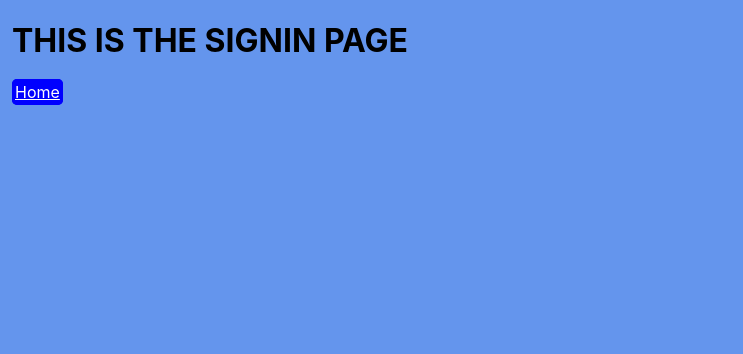
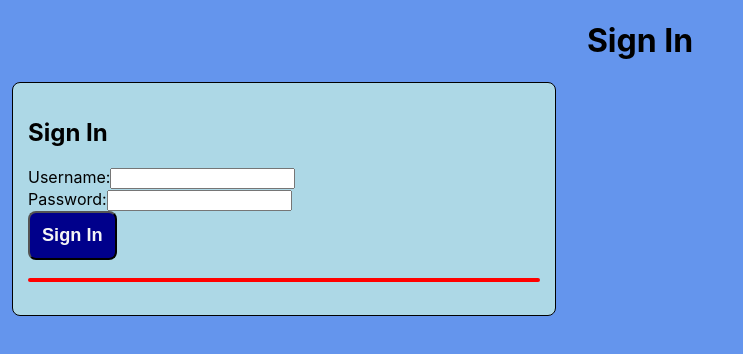
Before and after one commit to jvc68/CS-312-MiniProject-3, a React (Create React App) app in the folder client/: page /signin in a window 1280 px wide. Shown: the top 354 px of the page, without its empty margins (0-743 px from the left). Built offline with nearby package versions, Linux system fonts and the light colour scheme.

Commit message:
Sign In Operational
User can now sign in. Also getting the start of add post set up.

```diff
--- a/client/src/jsx/home.jsx
+++ b/client/src/jsx/home.jsx
@@ -5,15 +5,20 @@ import { Link, useNavigate } from "react-router-dom";
 
 export default function Home() {
 	const [posts, setPosts] = useState([]);
+	const [user, setUser] = useState("");
 
 	useEffect(() => {
 		const fetchData = async () => {
 			try {
-				const res = await axios.get("http://localhost:3001/api/posts");
+				const getPosts = await axios.get("http://localhost:3001/api/posts");
+				setPosts(getPosts.data);
 
-				setPosts(res.data);
-				console.log(res.data);
+				const getCurrentUser = await axios.get("http://localhost:3001/api/currentUser");
+				console.log(getCurrentUser.data)
+				setUser(getCurrentUser.data)
+
 			} catch (err) {
+
 				console.log("Error, axios didn't get!");
 			}
 		};
@@ -24,8 +29,31 @@ export default function Home() {
 	return (
 		<div>
 			<h1 className="title">Daily Blog:</h1>
-			<p className="curUser">Current User:</p>
+			<p className="curUser">Current User: {user.user}</p>
 			<Link to="/signin">Sign In</Link> <Link to="/signup">Sign Up</Link>
+
+
+
+			<form action="/addPost" method="POST" className="addPost">
+				<h2>Create Post</h2>
+
+				<label htmlFor="creator_name">Name:</label>
+				<input type="text" name="creator_name" placeholder="Your Name" required maxLength="15" />
+				<br />
+
+				<label htmlFor="title"> Title:</label>
+				<input type="text" name="title" placeholder="Title" required maxLength="30" />
+				<br />
+
+				<p>Content: </p>
+				<textarea className="postInput" name="body" placeholder="Write about your day!" required maxLength="300"></textarea>
+				<br />
+
+				<button type="submit">Add Post</button>
+				<p className="Error"></p>
+			</form>
+
+
 
 			<div className="postArea">
 				{posts.map((post, index) =>
@@ -40,12 +68,12 @@ export default function Home() {
 						<p className="time">Posted on: {post.date_created}</p>
 
 
-						<form class="options" action="/editPost/<%= index %>" method="GET">
-							<button type="submit" class="btn-edit">Edit</button>
+						<form className="options" action={`/editPost/${index}`} method="GET">
+							<button type="submit" className="btn-edit">Edit</button>
 						</form>
 
-						<form class="options" action="/delete/<%= index %>" method="POST">
-							<button type="submit" class="btn-delete">Delete</button>
+						<form className="options" action={`/delete/${index}`} method="POST">
+							<button type="submit" className="btn-delete">Delete</button>
 						</form>
 
 					</div>
--- a/client/src/jsx/signIn.jsx
+++ b/client/src/jsx/signIn.jsx
@@ -1,13 +1,44 @@
-import { useState, useEffect } from "react";
+import { useState } from "react";
 import axios from "axios";
-import { Link, useNavigate } from "react-router-dom";
+import { useNavigate, Link } from "react-router-dom";
 
+// Function for the signin page
 export default function SignIn() {
+	const [form, setForm] = useState({ user_id: "", password: "" });
+	const [message, setMessage] = useState("");
+	const navigate = useNavigate();
+
+	const handleSubmit = async (e) => {
+		e.preventDefault();
+		try {
+			await axios.post("http://localhost:3001/attemptSignIn", form);
+			navigate("/");
+		} catch (err) {
+			setMessage("Something went wrong!");
+		}
+	};
+
 	return (
 		<div>
-			<h1>THIS IS THE SIGNIN PAGE</h1>
-			<Link to="/">Home</Link>
+			<h1 class="title">Sign In</h1>
+			<form onSubmit={handleSubmit} className="addPost">
+				<h2>Sign In</h2>
+
+				<label for="user_id">Username:</label>
+				<input type="text" name="user_id" required value={form.user_id}
+					onChange={(e) => setForm({ ...form, user_id: e.target.value })} />
+
+				<br />
+
+				<label for="password">Password:</label>
+				<input type="text" name="password" required value={form.password}
+					onChange={(e) => setForm({ ...form, password: e.target.value })} />
+
+				<br />
+
+				<button type="submit">Sign In</button>
+				<p className="Error"> {message}</p>
+			</form>
 		</div>
-
-	)
+	);
 }
```
Also changed, not shown: 1 other file (tests, documents, lock files or other folders).
